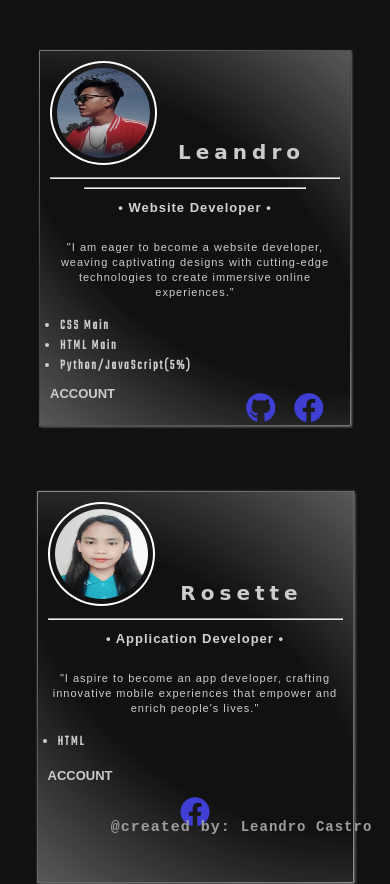
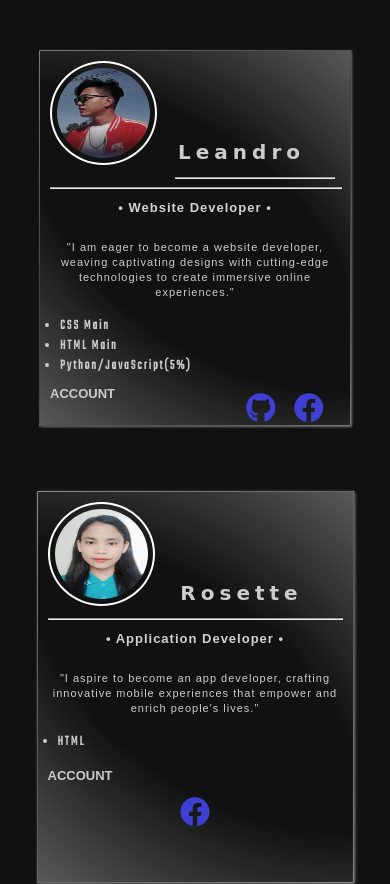
Before and after one commit to LeanCastro/FriendsDev, a plain HTML site: page index.html in a window 390 px wide. Shown: the top 884 px of the page. Drawn offline with Linux system fonts and the light colour scheme; a web font is replaced by a local one.

Commit message:
Update leanproj.css

```diff
--- a/leanproj.css
+++ b/leanproj.css
@@ -157,5 +157,21 @@ span {
     [class*="col-"] {
       width: 100%;
     }
-
+    .hr1 {
+        width: 158px;
+        margin-left: 125px ;
+    }
+    .hr2 {
+        width: 100%;
+    }
+    .last {
+        margin-top: 220%;
+        text-align: center;
+    }
+    .itanh1 {
+        margin-left: 110px;
+    }
+    .div3{
+        height: auto;
+    }
   }
```
